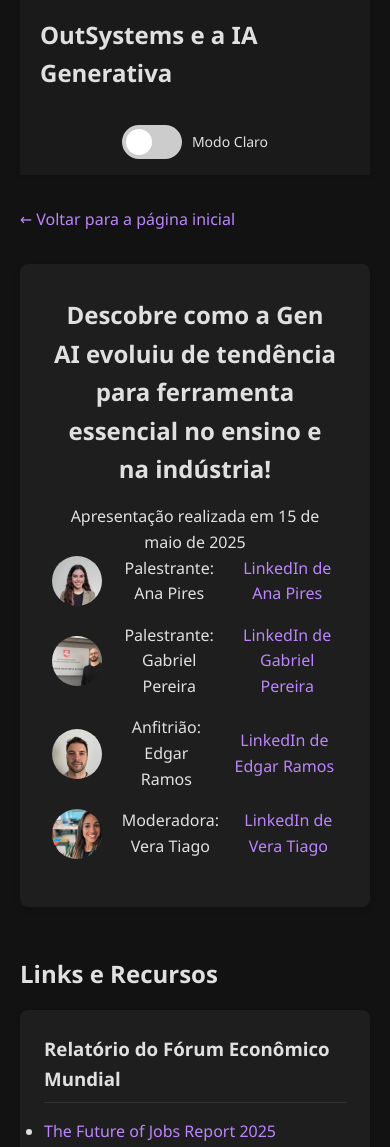
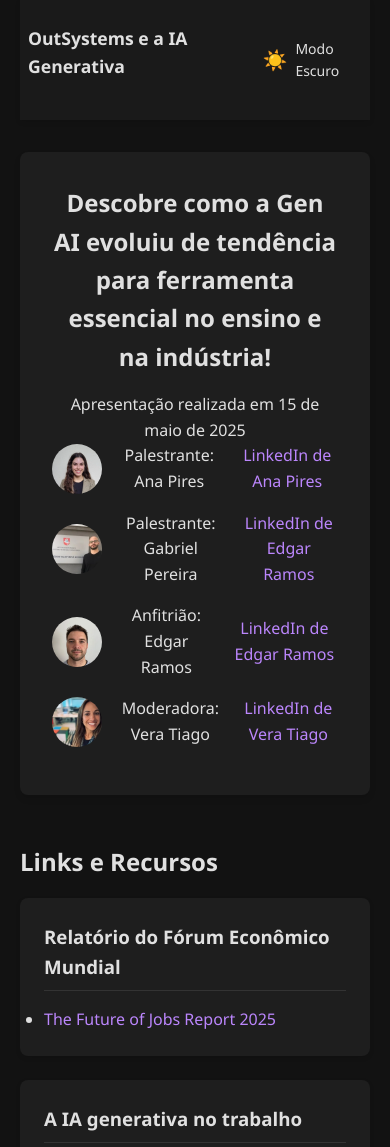
Before and after one commit to gabrielPereira-ipcb/OutsystemsUserGroupCB, a plain HTML site: page palestras/OutSystems_e_a_IA_Generativa/OutSystems_e_a_IA_Generativa.html in a window 390 px wide. Shown: the top 1147 px of the page. Drawn offline with Linux system fonts and the light colour scheme.

Commit message:
Change in the Theme toggle thingy

```diff
--- a/assets/css/theme.css
+++ b/assets/css/theme.css
@@ -35,8 +35,8 @@ body {
 .switch {
     position: relative;
     display: inline-block;
-    width: 60px;
-    height: 34px;
+    width: 32px;   /* <-- AQUI você muda a largura */
+    height: 16px;  /* <-- AQUI você muda a altura */
 }
 
 .switch input {
@@ -48,23 +48,22 @@ body {
 .slider {
     position: absolute;
     cursor: pointer;
-    top: 0;
-    left: 0;
-    right: 0;
-    bottom: 0;
+    top: 0; left: 0; right: 0; bottom: 0;
     background-color: #ccc;
     transition: .4s;
+    border-radius: 24px; /* ajuste conforme o height */
 }
 
 .slider:before {
     position: absolute;
     content: "";
-    height: 26px;
-    width: 26px;
-    left: 4px;
-    bottom: 4px;
+    height: 16px;   /* <-- altura do círculo */
+    width: 16px;    /* <-- largura do círculo */
+    left: 3px;
+    bottom: 3px;
     background-color: white;
     transition: .4s;
+    border-radius: 50%;
 }
 
 input:checked + .slider {
--- a/assets/js/theme-toggle.js
+++ b/assets/js/theme-toggle.js
@@ -1,30 +1,22 @@
 document.addEventListener('DOMContentLoaded', () => {
     const themeToggle = document.getElementById('theme-toggle');
     const themeLabel = document.getElementById('theme-label');
+    const html = document.documentElement;
 
-    // Verifica se há preferência salva no localStorage
-    const savedTheme = localStorage.getItem('theme');
-    if (savedTheme) {
-        document.documentElement.setAttribute('data-theme', savedTheme);
-        if (savedTheme === 'light') {
-            themeToggle.checked = true;
-            themeLabel.textContent = 'Modo Escuro';
-        }
+    function updateThemeUI() {
+        const isDark = html.getAttribute('data-theme') === 'dark';
+        themeToggle.textContent = isDark ? '☀️' : '🌙';
+        themeLabel.textContent = isDark ? 'Modo Escuro' : 'Modo Claro';
     }
 
-    // Função para alternar o tema
-    function toggleTheme() {
-        if (themeToggle.checked) {
-            document.documentElement.setAttribute('data-theme', 'light');
-            localStorage.setItem('theme', 'light');
-            themeLabel.textContent = 'Modo Escuro';
-        } else {
-            document.documentElement.setAttribute('data-theme', 'dark');
-            localStorage.setItem('theme', 'dark');
-            themeLabel.textContent = 'Modo Claro';
-        }
-    }
+    themeToggle.addEventListener('click', () => {
+        const currentTheme = html.getAttribute('data-theme');
+        const newTheme = currentTheme === 'dark' ? 'light' : 'dark';
+        html.setAttribute('data-theme', newTheme);
+        localStorage.setItem('theme', newTheme);
+        updateThemeUI();
+    });
 
-    // Adiciona o evento de alternar tema
-    themeToggle.addEventListener('change', toggleTheme);
+    // Inicializa o ícone e texto corretos ao carregar
+    updateThemeUI();
 });
--- a/palestras/OutSystems_e_a_IA_Generativa/OutSystems_e_a_IA_Generativa.html
+++ b/palestras/OutSystems_e_a_IA_Generativa/OutSystems_e_a_IA_Generativa.html
@@ -66,25 +66,130 @@
         .participante a:hover {
             text-decoration: underline;
         }
+
+        .theme-icon {
+            background: none;
+            border: none;
+            font-size: 1.45rem; /* 15% menor */
+            cursor: pointer;
+            margin-left: 0;
+            color: var(--accent-color);
+            transition: color 0.2s;
+            align-self: center; /* Garante alinhamento vertical */
+        }
+
+        nav {
+            display: flex;
+            flex-direction: column;
+            padding: 0;
+            position: relative;
+        }
+
+        .nav-top {
+            display: flex;
+            flex-direction: row;           /* Alinha horizontalmente */
+            justify-content: flex-end;     /* Vai para a direita */
+            align-items: center;           /* Centraliza verticalmente */
+            width: 100%;
+            padding: 0.5rem 1.2rem 0 1.2rem;
+            min-height: 48px;
+        }
+
+        .theme-switch {
+            display: flex;
+            align-items: center;
+            gap: 0.5rem;
+        }
+
+        .nav-bottom {
+            display: flex;
+            justify-content: center;
+            align-items: flex-end;
+            width: 100%;
+            padding: 0.5rem 0 0.7rem 0;
+        }
+
+        .nav-bottom h1 {
+            margin: 0;
+            font-size: 1.7rem;
+            text-align: center;
+        }
+
+        @media (max-width: 600px) {
+            .nav-top {
+                padding: 0.3rem 0.7rem 0 0.7rem;
+                min-height: 38px;
+            }
+            .nav-bottom h1 {
+                font-size: 1.1rem;
+            }
+            header nav {
+                padding: 0.7rem 0.7rem;
+                gap: 0.5rem;
+            }
+            h1 {
+                font-size: 1.1rem;
+            }
+            .theme-icon {
+                font-size: 1.23rem; /* 15% menor que 1.45rem */
+            }
+        }
+
+        nav.nav-horizontal {
+            display: flex;
+            flex-direction: row;
+            align-items: center;
+            justify-content: space-between;
+            width: 100%;
+            padding: 0.7rem 1.2rem 0.7rem 1.2rem;
+            gap: 1rem;
+        }
+
+        .theme-switch {
+            display: flex;
+            align-items: center;
+            gap: 0.5rem;
+        }
+
+        .theme-icon {
+            background: none;
+            border: none;
+            font-size: 1.45rem;
+            cursor: pointer;
+            color: var(--accent-color);
+            transition: color 0.2s;
+            align-self: center;
+        }
+
+        @media (max-width: 600px) {
+            nav.nav-horizontal {
+                padding: 0.5rem 0.5rem;
+            }
+            nav.nav-horizontal h1 {
+                font-size: 1.1rem;
+            }
+            .theme-icon {
+                font-size: 1.23rem;
+            }
+        }
     </style>
 </head>
 <body>
     <div class="container">
+        <!-- ...existing code... -->
         <header>
-            <nav>
+            <nav class="nav-horizontal">
                 <h1>OutSystems e a IA Generativa</h1>
                 <div class="theme-switch">
-                    <label class="switch">
-                        <input type="checkbox" id="theme-toggle">
-                        <span class="slider round"></span>
-                    </label>
+                    <button id="theme-toggle" class="theme-icon" aria-label="Alternar tema">🌙</button>
                     <span id="theme-label">Modo Claro</span>
                 </div>
             </nav>
         </header>
 
+
         <main>
-            <a href="../../index.html" class="voltar">&larr; Voltar para a página inicial</a>
+            <!-- <a href="../../index.html" class="voltar">&larr; Voltar para a página inicial</a> -->
 
             <section class="intro">
                 <h2>Descobre como a Gen AI evoluiu de tendência para ferramenta essencial no ensino e na indústria!</h2>
@@ -98,7 +203,7 @@
                 <div class="participante">
                     <img src="photos/GabrielPereira.webp" alt="Foto de Gabriel Pereira" class="foto-participante">
                     <p>Palestrante: Gabriel Pereira</p>
-                    <a href="https://www.linkedin.com/in/gabriel-pereira-a79006292/" target="_blank">LinkedIn de Gabriel Pereira</a>
+                    <a href="https://www.linkedin.com/in/ragedsomar/" target="_blank">LinkedIn de Edgar Ramos</a>
                 </div>
 
                 <div class="participante">
@@ -130,7 +235,7 @@
                 </div>
 
                 <div class="recurso-item">
-                    <h3>A IA generativa no trabalho.</h3>
+                    <h3>A IA generativa no trabalho</h3>
 
                     <ul>
                         <li><a href="https://www.outsystems.com/low-code-platform/mentor-ai-app-generation/" target="_blank">OutSystems Mentor AI</a></li>
```
